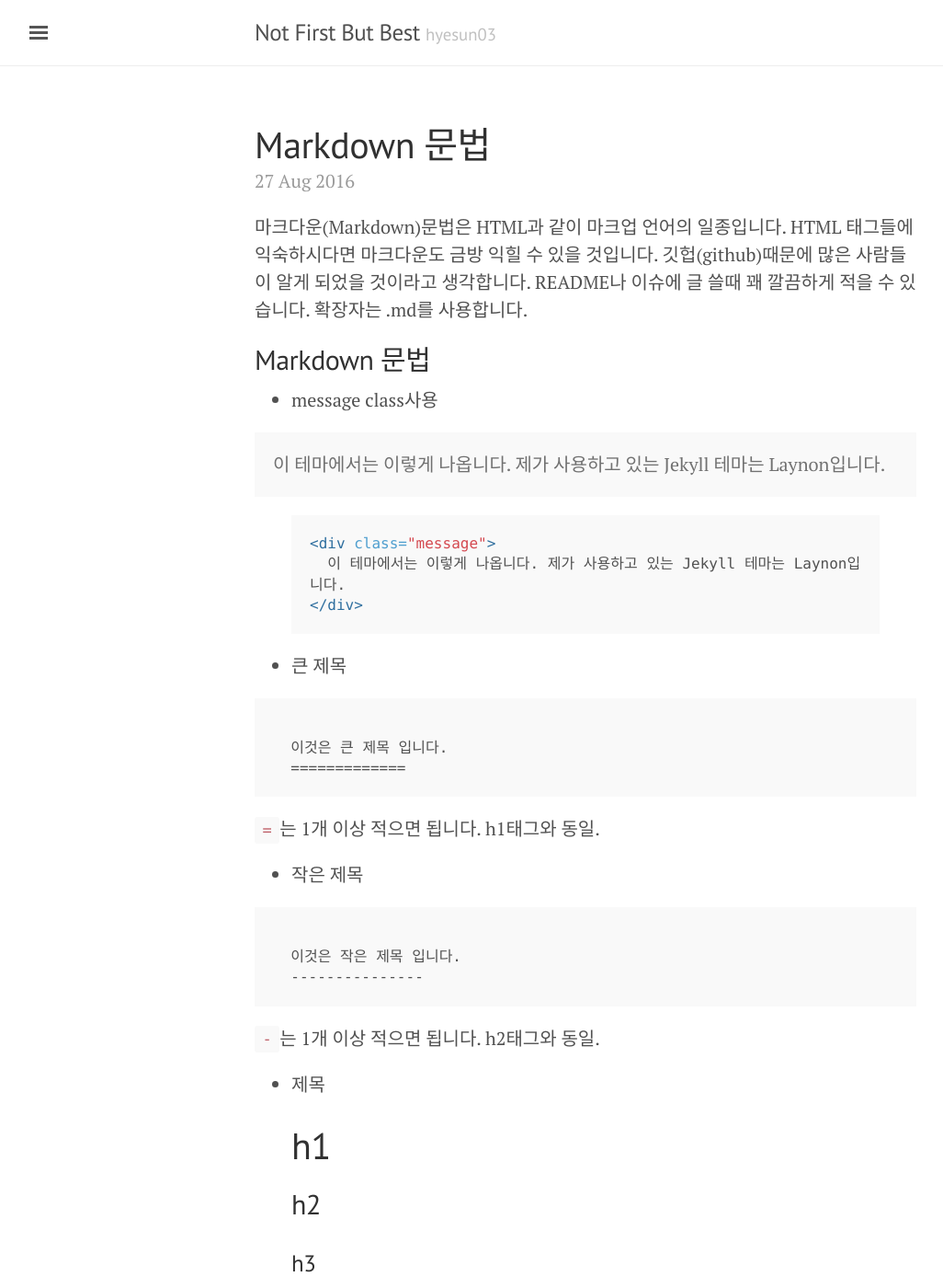
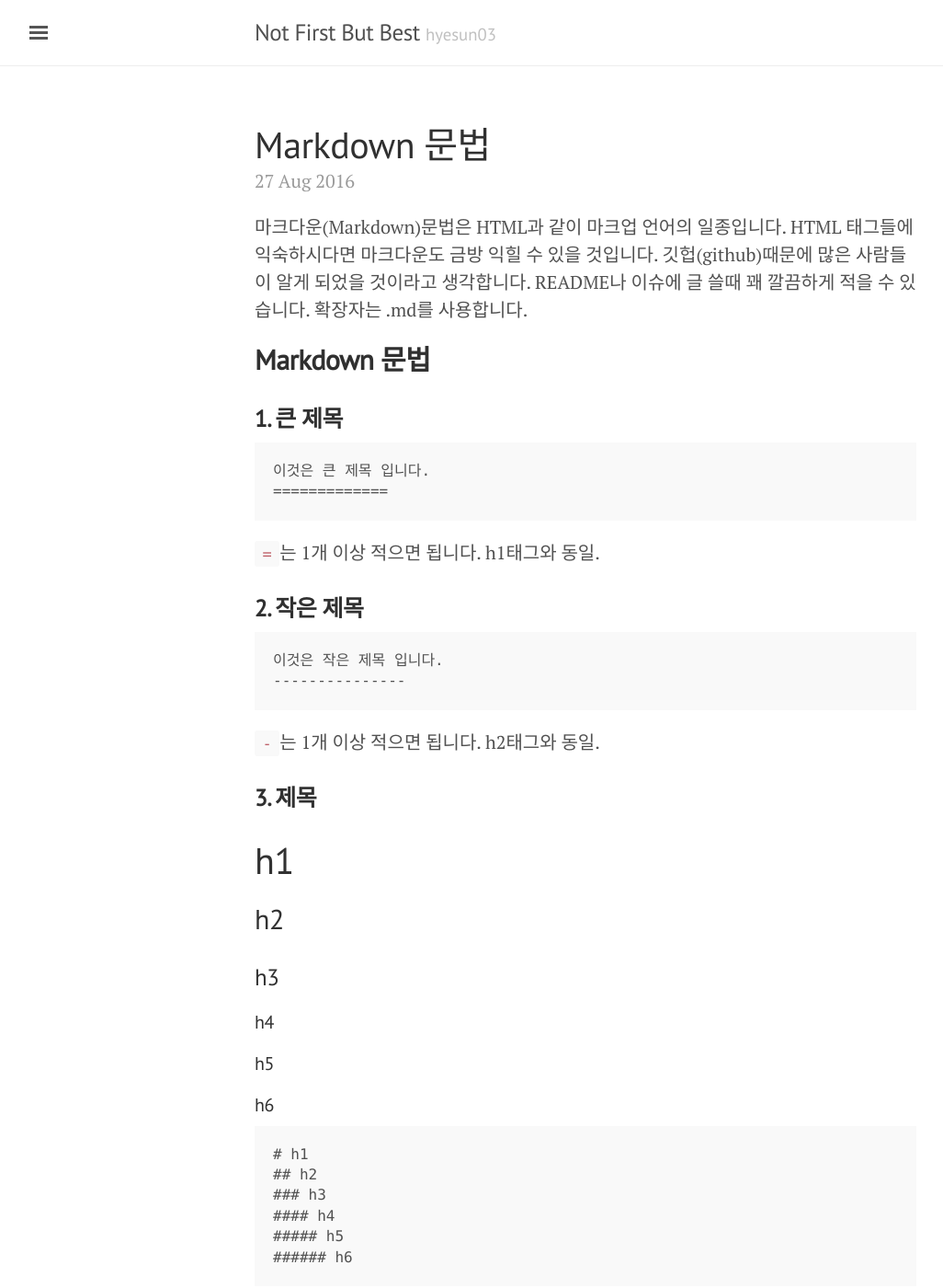
Before and after one commit to hyesun03/hyesun03.github.io, a Jekyll site: the page built from _posts/2016-08-27-markdown.md, in a window 1280 px wide and 1400 px high. Shown: the whole window at 92% size, without its empty margins (3-1029 px from the left). Built offline with Jekyll 4.4.1, drawn with Linux system fonts in a browser that asks for light colours; some of the changed text lies outside the part shown.

Commit message:
마크다운 포스팅 중

```diff
--- a/_posts/2016-08-27-markdown.md
+++ b/_posts/2016-08-27-markdown.md
@@ -6,42 +6,27 @@ title: Markdown 문법
 깃헙(github)때문에 많은 사람들이 알게 되었을 것이라고 생각합니다. README나 이슈에 글 쓸때 꽤 깔끔하게 적을 수 있습니다.
 확장자는 .md를 사용합니다.
 
-## Markdown 문법
-* message class사용
-
-<div class="message">
-  이 테마에서는 이렇게 나옵니다. 제가 사용하고 있는 Jekyll 테마는 Laynon입니다.
-</div>
-{% highlight HTML %}
-<div class="message">
-  이 테마에서는 이렇게 나옵니다. 제가 사용하고 있는 Jekyll 테마는 Laynon입니다.
-</div>
-{% endhighlight %}
-
-
-* 큰 제목
-<pre><code>
-  이것은 큰 제목 입니다.
-  =============
+## **Markdown 문법**
+### **1. 큰 제목**
+<pre><code>이것은 큰 제목 입니다.
+=============
 </code></pre>
 `=`는 1개 이상 적으면 됩니다. h1태그와 동일.
 
-* 작은 제목
-<pre><code>
-  이것은 작은 제목 입니다.
-  ---------------
+### **2. 작은 제목**
+<pre><code>이것은 작은 제목 입니다.
+---------------
 </code></pre>
 `-`는 1개 이상 적으면 됩니다. h2태그와 동일.
 
-* 제목
+### **3. 제목**
 # h1
 ## h2
 ### h3
 #### h4
 ##### h5
 ###### h6
-<pre><code>
-# h1
+<pre><code># h1
 ## h2
 ### h3
 #### h4
@@ -50,20 +35,20 @@ title: Markdown 문법
 </code></pre>
 HTML의 h1-h6 태그와 같습니다.
 
-* 인용
+### **4. 인용**
 > 이것은 인용 문구입니다.
 
 `>`을 인용구 앞에 붙여 주면 됩니다.
 
-* 순서를 가진 목록
+### **5. 순서를 가진 목록**
+
 1. 첫 번째
 2. 두 번째
 3. 세 번째
 5. 다섯 번째가 아니라 네 번째
 9. 다섯 번째
 
-<pre><code>
-1. 첫 번째
+<pre><code>1. 첫 번째
 2. 두 번째
 3. 세 번째
 5. 다섯 번째가 아니라 네 번째
@@ -71,28 +56,24 @@ HTML의 h1-h6 태그와 같습니다.
 </code></pre>
 번호는 순서대로 적지 않아도 됩니다.
 
-* 순서 없는 목록
+### **6. 순서 없는 목록**
 - Java
 - C
 - Python
 
-<pre><code>
-- Java
+<pre><code>- Java
 - C
-- Python
-</code></pre>
+- Python</code></pre>
 `*` 또는 `-`와 같은 기호를 사용합니다.
 
-* 수평선
+### **7. 수평선**
 `---`, `- - -`, `***`, `* * *`를 사용합니다.
 hr태그와 동일.
 
-* **두꺼운 글씨** 는 이렇게 사용합니다.
-<pre><code>
-**원하는 문구**
-</code></pre>
+### 8. **두꺼운 글씨** 는 이렇게 사용합니다.
+<pre><code>**원하는 문구**</code></pre>
 
-* *기울어진 글씨(이텔릭체)* 는 이렇게 사용합니다.
-<pre><code>
-*원하는 문구*
-</code></pre>
+### 9. *기울어진 글씨(이텔릭체)* 는 이렇게 사용합니다.
+<pre><code>*원하는 문구*</code></pre>
+
+### **10. 이미지 첨부**
```
